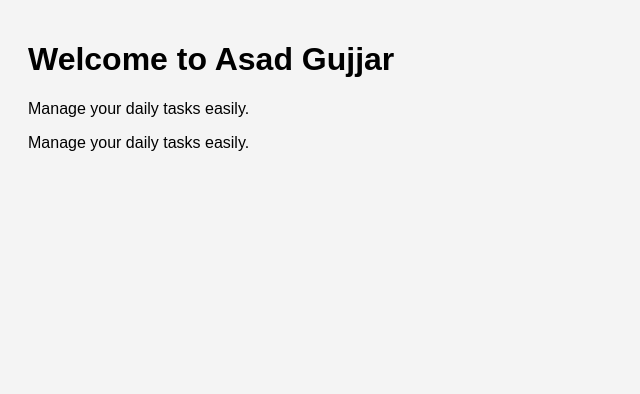
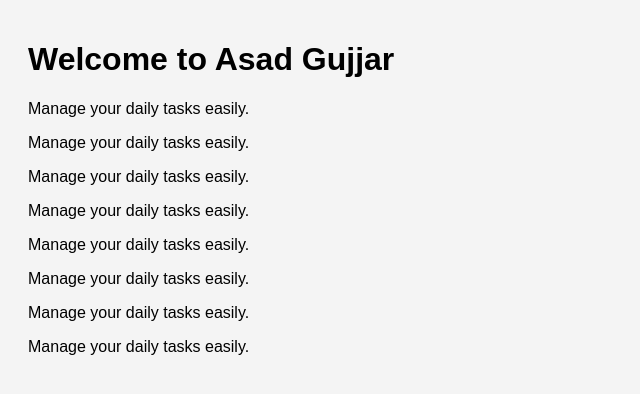
Before and after one commit to AsadGulzar/third_practice, a Flask app: page / in a window 1280 px wide. Shown: the part 46-440 px from the top of the page, without its empty margins (0-640 px from the left). Run offline with Flask 3, Linux system fonts and the light colour scheme.

Commit message:
one more parctice.

```diff
--- a/templates/home.html
+++ b/templates/home.html
@@ -4,4 +4,10 @@
 <h1>Welcome to Asad Gujjar</h1>
 <p>Manage your daily tasks easily.</p>
 <p>Manage your daily tasks easily.</p>
+<p>Manage your daily tasks easily.</p>
+<p>Manage your daily tasks easily.</p>
+<p>Manage your daily tasks easily.</p>
+<p>Manage your daily tasks easily.</p>
+<p>Manage your daily tasks easily.</p>
+<p>Manage your daily tasks easily.</p>
 {% endblock %}
```
